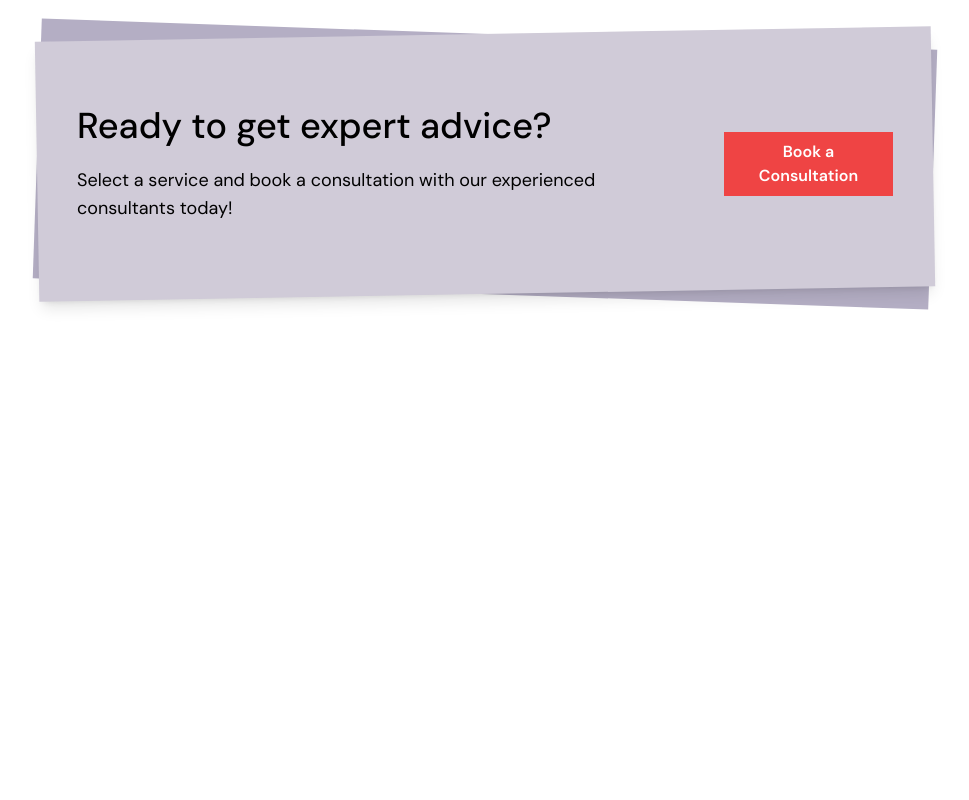
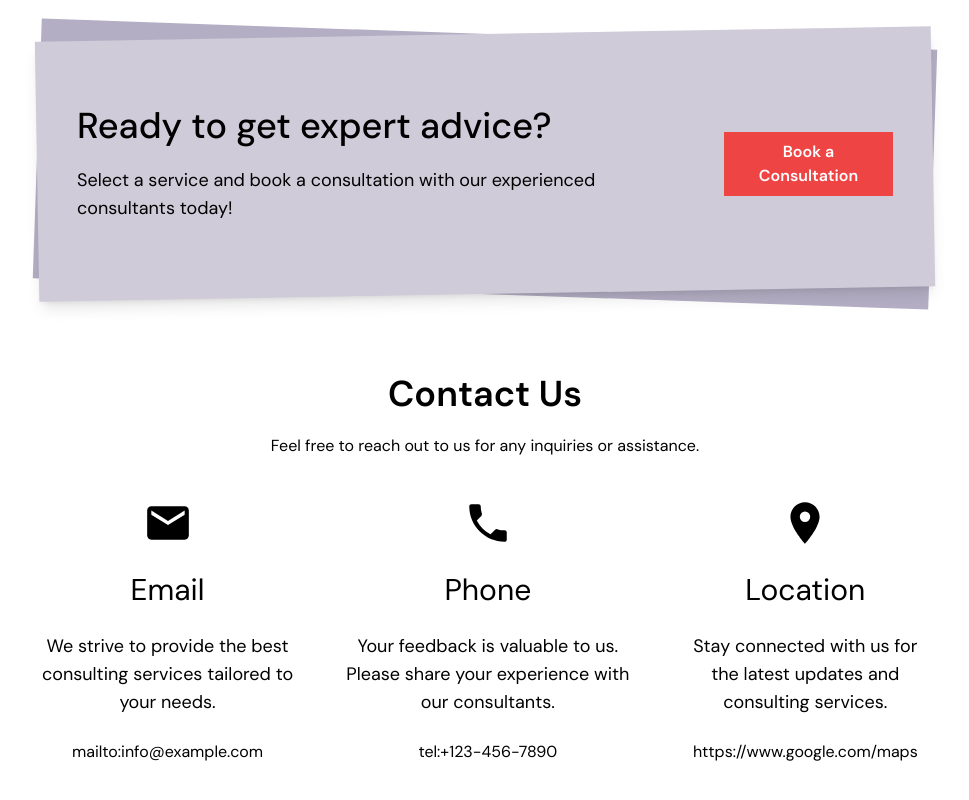
Before and after one commit to Jagadeeswaran27/online-consulting, a React (Vite) app: page / in a window 1280 px wide. Shown: the part 1218-2018 px from the top of the page, without its empty margins (155-1124 px from the left). Before the commit the page ends 1640 px from the top, so only its background shows below. Built offline with nearby package versions, Linux system fonts and the light colour scheme; no server answers.

Commit message:
added contact us section

```diff
--- a/index.html
+++ b/index.html
@@ -2,9 +2,9 @@
 <html lang="en">
   <head>
     <meta charset="UTF-8" />
-    <link rel="icon" type="image/svg+xml" href="/vite.svg" />
+    <link rel="icon" type="image/svg+xml" href='https://aheioqhobo.cloudimg.io/v7/_playground-bucket-v2.teleporthq.io_/84ec08e8-34e9-42c7-9445-d2806d156403/fac575ac-7a41-484f-b7ac-875042de11f8?org_if_sml=1&force_format=original' />
     <meta name="viewport" content="width=device-width, initial-scale=1.0" />
-    <title>Vite + React + TS</title>
+    <title>Online Consultating</title>
     <link rel="preconnect" href="https://fonts.googleapis.com">
     <link rel="preconnect" href="https://fonts.gstatic.com" crossorigin />
     <link
--- /dev/null
+++ b/src/components/home/ContactUs.tsx
@@ -0,0 +1,25 @@
+import { MdEmail, MdLocationOn, MdPhone } from "react-icons/md";
+import { contactUsData } from "../../utils/ContactUsData";
+
+export default function ContactUs() {
+  return (
+    <div className="w-[70%] mx-auto ">
+      <h1 className="text-center text-4xl mb-5 font-semibold">Contact Us</h1>
+      <p className="text-center">
+        Feel free to reach out to us for any inquiries or assistance.
+      </p>
+      <div className="flex flex-col md:flex-row justify-between gap-10 my-10">
+        {contactUsData.map((item) => (
+          <div className="flex flex-col gap-6 items-center justify-between">
+            {item.title === "Email" && <MdEmail size={50} />}
+            {item.title === "Phone" && <MdPhone size={50} />}
+            {item.title === "Location" && <MdLocationOn size={50} />}
+            <h2 className="text-3xl">{item.title}</h2>
+            <p className="text-center text-lg">{item.description}</p>
+            <p>{item.link}</p>
+          </div>
+        ))}
+      </div>
+    </div>
+  );
+}
--- a/src/pages/HomePage.tsx
+++ b/src/pages/HomePage.tsx
@@ -2,6 +2,7 @@ import React from "react";
 import Hero from "../components/home/Hero";
 import Services from "../components/home/Services";
 import Banner from "../components/home/Banner";
+import ContactUs from "../components/home/ContactUs";
 const HomePage: React.FC = () => {
   return (
     <div>
@@ -10,7 +11,8 @@ const HomePage: React.FC = () => {
       <Services />
       <div className="my-32"></div>
       <Banner />
-      <div className="my-32"></div>
+      <div className="my-20"></div>
+      <ContactUs />
     </div>
   );
 };
--- /dev/null
+++ b/src/utils/ContactUsData.ts
@@ -0,0 +1,20 @@
+export const contactUsData = [
+  {
+    title: "Email",
+    description:
+      "We strive to provide the best consulting services tailored to your needs.",
+    link: "mailto:info@example.com",
+  },
+  {
+    title: "Phone",
+    description:
+      "Your feedback is valuable to us. Please share your experience with our consultants.",
+    link: "tel:+123-456-7890",
+  },
+  {
+    title: "Location",
+    description:
+      "Stay connected with us for the latest updates and consulting services.",
+    link: "https://www.google.com/maps",
+  },
+];
```
